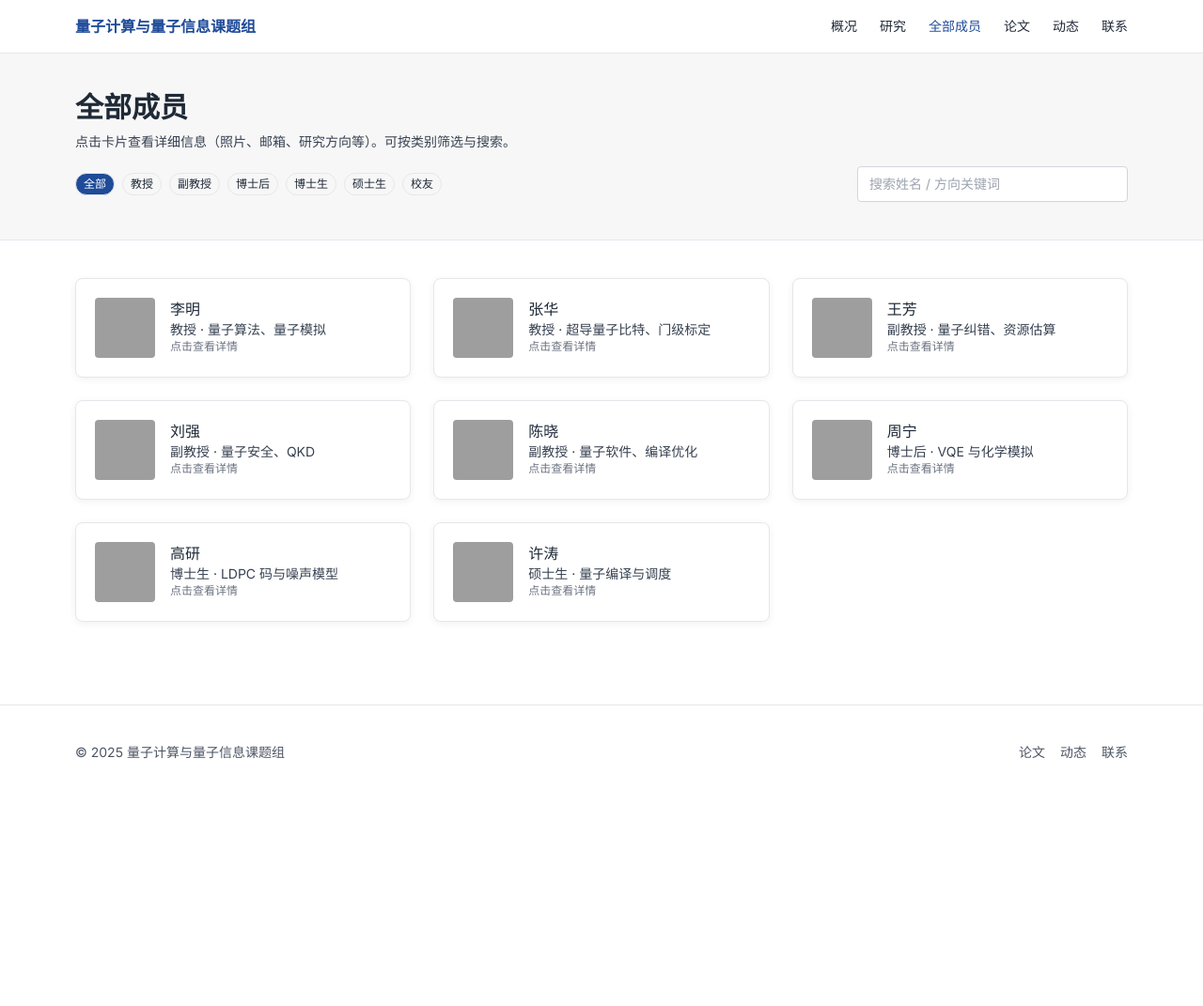
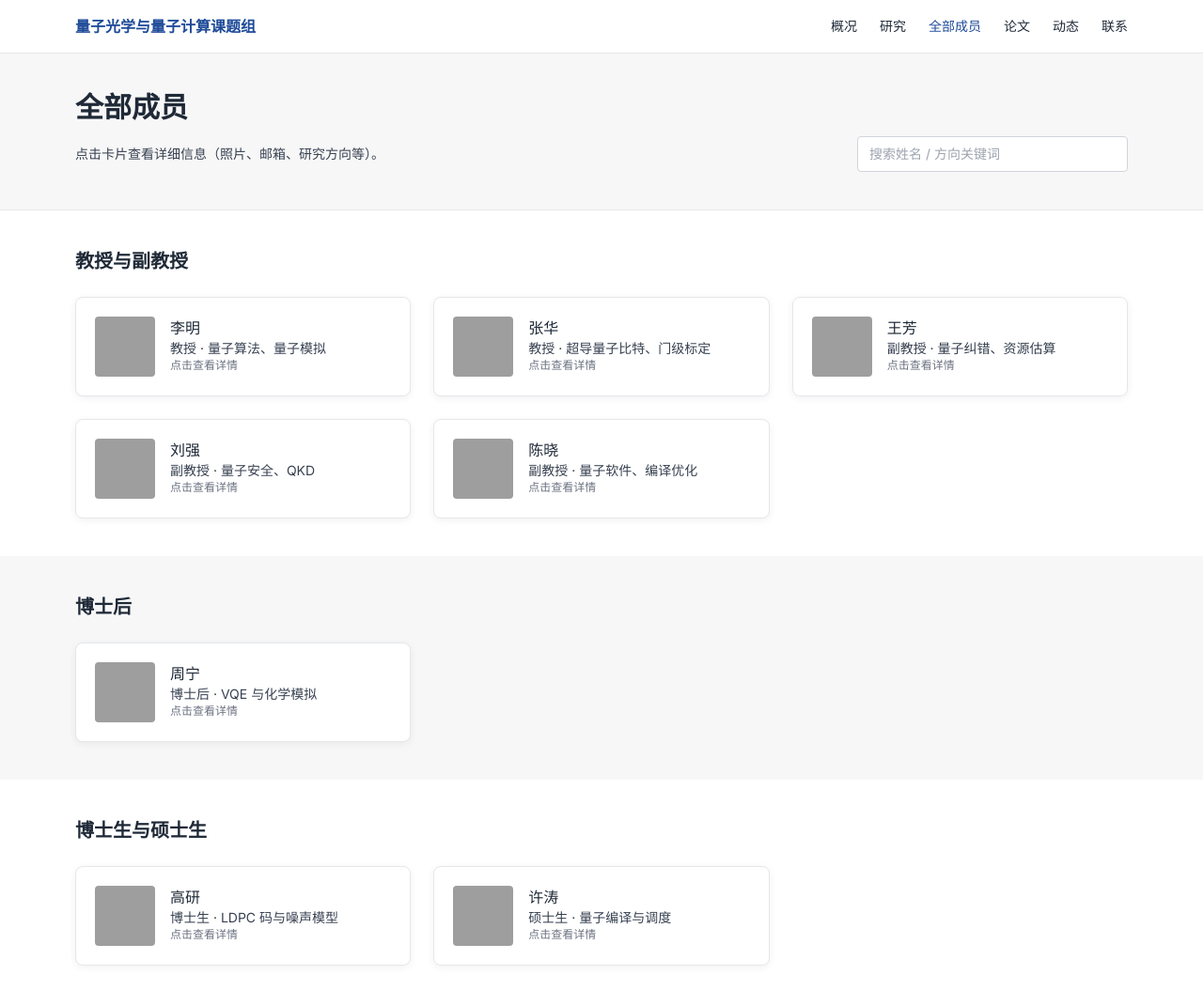
Before and after one commit to qgroup221/qgroup, a plain HTML site: page members.html in a window 1280 px wide. Shown: the top 1071 px of the page at 94% size. Before the commit the page ends 851 px from the top, so only its background shows below. Drawn offline with nearby package versions, Linux system fonts and the light colour scheme; grey boxes are pictures that could not be loaded.

Commit message:
Update members.html

```diff
--- a/members.html
+++ b/members.html
@@ -23,16 +23,16 @@
     html { scroll-behavior: smooth }
     .card { border: 1px solid #e5e7eb; border-radius: .5rem; background: #fff; }
     .section-title { font-family: 'Noto Serif SC', serif; }
+    .shadow-soft { box-shadow: 0 2px 8px rgba(0,0,0,.06); }
     .badge { border: 1px solid #e5e7eb; border-radius: 9999px; padding: .125rem .5rem; font-size: .75rem; }
-    .shadow-soft { box-shadow: 0 2px 8px rgba(0,0,0,.06); }
   </style>
 </head>
 <body class="bg-white text-ink">
-  <!-- 顶部导航（与首页口径一致） -->
+  <!-- 顶部导航 -->
   <header class="sticky top-0 z-40 bg-white/95 border-b border-gray-200">
     <div class="mx-auto max-w-6xl px-4">
       <div class="flex items-center justify-between h-14">
-        <a href="index.html#home" class="font-semibold text-primary">量子计算与量子信息课题组</a>
+        <a href="index.html#home" class="font-semibold text-primary">量子光学与量子计算课题组</a>
         <nav class="hidden md:flex items-center gap-6 text-sm">
           <a class="hover:text-primary" href="index.html#about">概况</a>
           <a class="hover:text-primary" href="index.html#research">研究</a>
@@ -50,17 +50,8 @@
   <section class="py-10 border-b border-gray-200 bg-paper">
     <div class="mx-auto max-w-6xl px-4">
       <h1 class="text-2xl md:text-3xl font-semibold section-title">全部成员</h1>
-      <p class="mt-2 text-gray-700 text-sm">点击卡片查看详细信息（照片、邮箱、研究方向等）。可按类别筛选与搜索。</p>
-      <div class="mt-4 flex flex-col md:flex-row gap-3 md:items-center">
-        <div class="flex flex-wrap gap-2" id="filterGroup">
-          <button class="badge" data-role="all">全部</button>
-          <button class="badge" data-role="教授">教授</button>
-          <button class="badge" data-role="副教授">副教授</button>
-          <button class="badge" data-role="博士后">博士后</button>
-          <button class="badge" data-role="博士生">博士生</button>
-          <button class="badge" data-role="硕士生">硕士生</button>
-          <button class="badge" data-role="校友">校友</button>
-        </div>
+      <div class="mt-3 flex flex-col md:flex-row gap-3 md:items-center">
+        <p class="text-gray-700 text-sm">点击卡片查看详细信息（照片、邮箱、研究方向等）。</p>
         <div class="md:ml-auto">
           <input id="searchInput" class="w-full md:w-72 border border-gray-300 rounded px-3 py-2 text-sm" placeholder="搜索姓名 / 方向关键词" />
         </div>
@@ -68,13 +59,14 @@
     </div>
   </section>
 
-  <!-- 成员网格：每个卡片带 data-*，点击后弹出模态框展示详情 -->
-  <main class="py-10">
+  <!-- 教授/副教授 -->
+  <section class="py-10">
     <div class="mx-auto max-w-6xl px-4">
-      <div id="memberGrid" class="grid sm:grid-cols-2 lg:grid-cols-3 gap-6">
-        <!-- 教师 -->
-        <article class="card p-5 shadow-soft cursor-pointer" tabindex="0"
-          data-role="教授"
+      <h2 class="text-xl font-semibold mb-6 section-title">教授与副教授</h2>
+      <div id="grid-faculty" class="grid sm:grid-cols-2 lg:grid-cols-3 gap-6">
+        <!-- 李明 -->
+        <article class="person-card card p-5 shadow-soft cursor-pointer" tabindex="0"
+          data-role="教师"
           data-name="李明"
           data-title="教授 / 博导"
           data-research="量子算法、量子模拟"
@@ -91,9 +83,9 @@
             </div>
           </div>
         </article>
-
-        <article class="card p-5 shadow-soft cursor-pointer" tabindex="0"
-          data-role="教授"
+        <!-- 张华 -->
+        <article class="person-card card p-5 shadow-soft cursor-pointer" tabindex="0"
+          data-role="教师"
           data-name="张华"
           data-title="教授 / 博导"
           data-research="超导量子比特、门级标定"
@@ -110,9 +102,9 @@
             </div>
           </div>
         </article>
-
-        <article class="card p-5 shadow-soft cursor-pointer" tabindex="0"
-          data-role="副教授"
+        <!-- 王芳 -->
+        <article class="person-card card p-5 shadow-soft cursor-pointer" tabindex="0"
+          data-role="教师"
           data-name="王芳"
           data-title="副教授 / 硕导"
           data-research="量子纠错、资源估算"
@@ -129,9 +121,9 @@
             </div>
           </div>
         </article>
-
-        <article class="card p-5 shadow-soft cursor-pointer" tabindex="0"
-          data-role="副教授"
+        <!-- 刘强 -->
+        <article class="person-card card p-5 shadow-soft cursor-pointer" tabindex="0"
+          data-role="教师"
           data-name="刘强"
           data-title="副教授 / 硕导"
           data-research="量子安全、QKD"
@@ -148,9 +140,9 @@
             </div>
           </div>
         </article>
-
-        <article class="card p-5 shadow-soft cursor-pointer" tabindex="0"
-          data-role="副教授"
+        <!-- 陈晓 -->
+        <article class="person-card card p-5 shadow-soft cursor-pointer" tabindex="0"
+          data-role="教师"
           data-name="陈晓"
           data-title="副教授 / 硕导"
           data-research="量子软件、编译优化"
@@ -167,9 +159,17 @@
             </div>
           </div>
         </article>
+      </div>
+    </div>
+  </section>
 
-        <!-- 博士后/学生示例，可复制扩展 -->
-        <article class="card p-5 shadow-soft cursor-pointer" tabindex="0"
+  <!-- 博士后 -->
+  <section class="py-10 bg-paper">
+    <div class="mx-auto max-w-6xl px-4">
+      <h2 class="text-xl font-semibold mb-6 section-title">博士后</h2>
+      <div id="grid-postdoc" class="grid sm:grid-cols-2 lg:grid-cols-3 gap-6">
+        <!-- 周宁 -->
+        <article class="person-card card p-5 shadow-soft cursor-pointer" tabindex="0"
           data-role="博士后"
           data-name="周宁"
           data-title="博士后"
@@ -187,9 +187,18 @@
             </div>
           </div>
         </article>
+      </div>
+    </div>
+  </section>
 
-        <article class="card p-5 shadow-soft cursor-pointer" tabindex="0"
-          data-role="博士生"
+  <!-- 博士生与硕士生 -->
+  <section class="py-10">
+    <div class="mx-auto max-w-6xl px-4">
+      <h2 class="text-xl font-semibold mb-6 section-title">博士生与硕士生</h2>
+      <div id="grid-students" class="grid sm:grid-cols-2 lg:grid-cols-3 gap-6">
+        <!-- 高研 -->
+        <article class="person-card card p-5 shadow-soft cursor-pointer" tabindex="0"
+          data-role="学生"
           data-name="高研"
           data-title="博士生"
           data-research="LDPC 码与噪声模型"
@@ -206,9 +215,9 @@
             </div>
           </div>
         </article>
-
-        <article class="card p-5 shadow-soft cursor-pointer" tabindex="0"
-          data-role="硕士生"
+        <!-- 许涛 -->
+        <article class="person-card card p-5 shadow-soft cursor-pointer" tabindex="0"
+          data-role="学生"
           data-name="许涛"
           data-title="硕士生"
           data-research="量子编译与调度"
@@ -227,7 +236,7 @@
         </article>
       </div>
     </div>
-  </main>
+  </section>
 
   <!-- 模态框：复用同一个容器，点击不同卡片时动态填充内容 -->
   <div id="memberModal" class="fixed inset-0 z-50 hidden" aria-hidden="true">
@@ -260,7 +269,7 @@
 
   <footer class="py-10 border-t border-gray-200 text-sm text-gray-600 mt-12">
     <div class="mx-auto max-w-6xl px-4 flex flex-col md:flex-row items-start md:items-center justify-between gap-4">
-      <div>© 2025 量子计算与量子信息课题组</div>
+      <div>© 2025 量子光学与量子计算课题组</div>
       <div class="flex gap-4">
         <a class="hover:text-primary" href="index.html#publications">论文</a>
         <a class="hover:text-primary" href="index.html#news">动态</a>
@@ -270,36 +279,17 @@
   </footer>
 
   <script>
-    // 过滤与搜索
-    const buttons = document.querySelectorAll('#filterGroup .badge');
-    const grid = document.getElementById('memberGrid');
-    const cards = Array.from(grid.children);
+    // 搜索过滤（对全部栏目生效）
     const searchInput = document.getElementById('searchInput');
-
-    let currentRole = 'all';
-
-    function applyFilter() {
+    const cards = Array.from(document.querySelectorAll('.person-card'));
+    function applySearch(){
       const q = (searchInput?.value || '').trim().toLowerCase();
       cards.forEach(card => {
-        const role = card.getAttribute('data-role');
         const text = card.textContent.toLowerCase();
-        const roleMatch = (currentRole === 'all') || (role === currentRole);
-        const textMatch = q === '' || text.includes(q);
-        card.style.display = (roleMatch && textMatch) ? '' : 'none';
+        card.style.display = q === '' || text.includes(q) ? '' : 'none';
       });
     }
-
-    buttons.forEach(btn => {
-      btn.addEventListener('click', () => {
-        currentRole = btn.dataset.role;
-        buttons.forEach(b => b.classList.remove('bg-primary','text-white'));
-        btn.classList.add('bg-primary','text-white');
-        applyFilter();
-      });
-    });
-
-    searchInput?.addEventListener('input', applyFilter);
-    document.querySelector('[data-role="all"]').click();
+    searchInput?.addEventListener('input', applySearch);
 
     // 模态框逻辑
     const modal = document.getElementById('memberModal');
@@ -324,7 +314,7 @@
       mName.textContent = name;
       mTitle.textContent = title || '';
       mResearch.textContent = research || '';
-      mEmail.innerHTML = email ? `<a class="text-primary" href="mailto:${email}">${email}</a>` : '';
+      mEmail.innerHTML = email ? `<a class="text-primary" href="mailto:${email}">${email}</a>` : '—';
       mHome.innerHTML = homepage && homepage !== '#' ? `<a class="text-primary" href="${homepage}" target="_blank" rel="noopener">个人主页</a>` : '—';
       mBio.textContent = bio || '';
 
```
